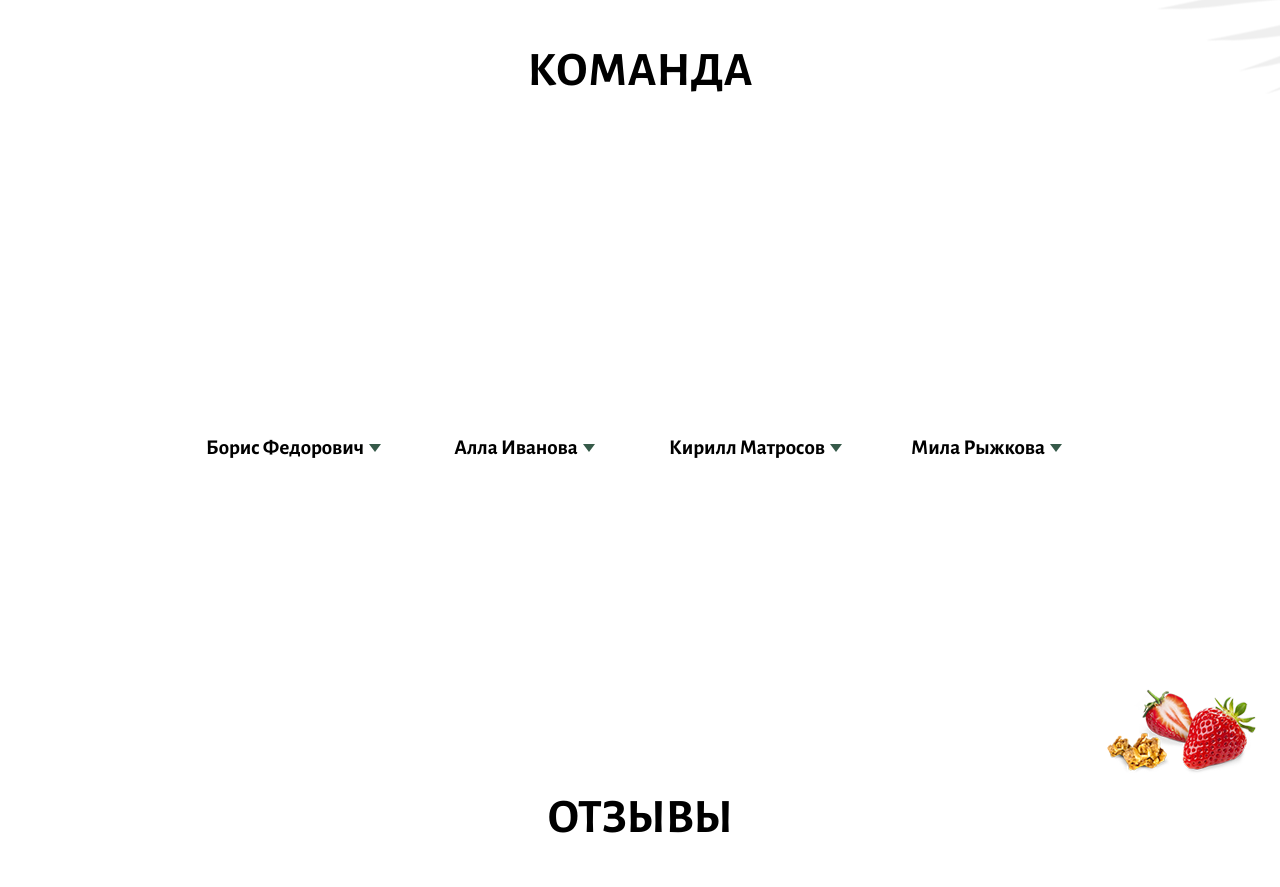
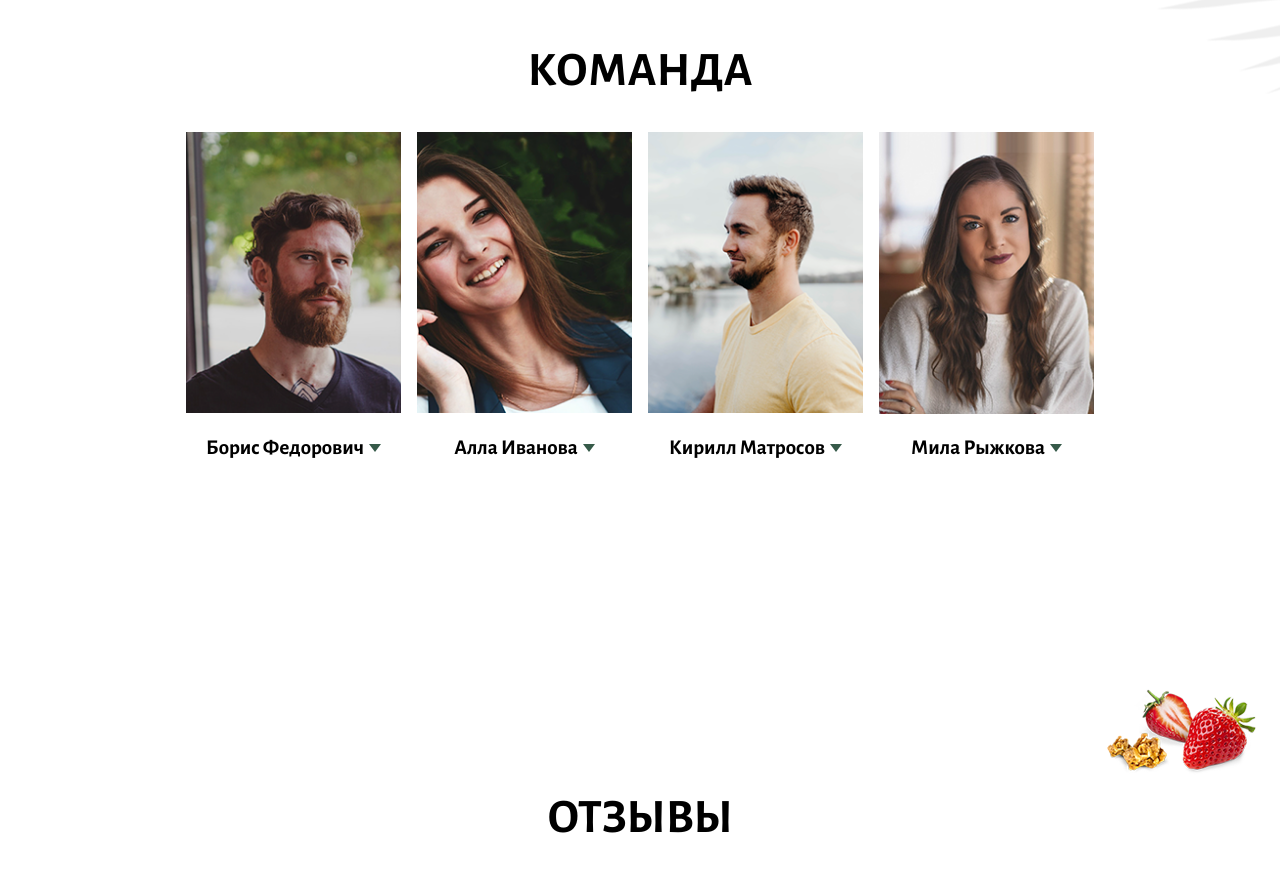
Before and after one commit to getaflaw/chocco, a plain HTML site: page index.html in a window 1280 px wide. Shown: the part 2540-3427 px from the top of the page. Drawn offline with nearby package versions, Linux system fonts and the light colour scheme; the site is published under a folder, as on GitHub Pages, so addresses that start at the root find nothing; a web font is replaced by a local one.

Commit message:
address fix3

```diff
--- a/index.html
+++ b/index.html
@@ -278,7 +278,7 @@
           <h2 class="team-title">Команда</h2>
           <ul class="team-list">
             <li class="team-items">
-              <div  class="team-items__img"><img src="/image/team/user1.png" alt=""></div>
+              <div  class="team-items__img"><img src="image/team/user1.png" alt=""></div>
               <div class="team-items__name"><h5 class="team-name">Борис Федорович</h5>
                 <button class="team-items__btn"></button></div>
               <p class="team-items__about">
@@ -286,7 +286,7 @@
               Отвечает за вкусовые качества  и калорийность. </p>
             </li>
             <li class="team-items">
-              <div  class="team-items__img"><img src="/image/team/user2.png" alt=""></div>
+              <div  class="team-items__img"><img src="image/team/user2.png" alt=""></div>
               <div class="team-items__name"><h5 class="team-name">Алла Иванова</h5>
                 <button class="team-items__btn"></button></div>
               <p class="team-items__about">
@@ -294,7 +294,7 @@
               Автор запоминающегося стиля наших ботончиков</p>
             </li>
             <li class="team-items">
-              <div  class="team-items__img"><img src="/image/team/user3.png" alt=""></div>
+              <div  class="team-items__img"><img src="image/team/user3.png" alt=""></div>
               <div class="team-items__name"><h5 class="team-name">Кирилл Матросов</h5>
                 <button class="team-items__btn"></button></div>
               <p class="team-items__about">
@@ -302,7 +302,7 @@
               С радостью поможет подобрать батончики и оформить заказ</p>
             </li>
             <li class="team-items">
-              <div  class="team-items__img"><img src="/image/team/user4.png" alt=""></div>
+              <div  class="team-items__img"><img src="image/team/user4.png" alt=""></div>
               <div class="team-items__name"><h5 class="team-name">Мила Рыжкова</h5>
                 <button class="team-items__btn"></button></div>
               <p class="team-items__about">
```
